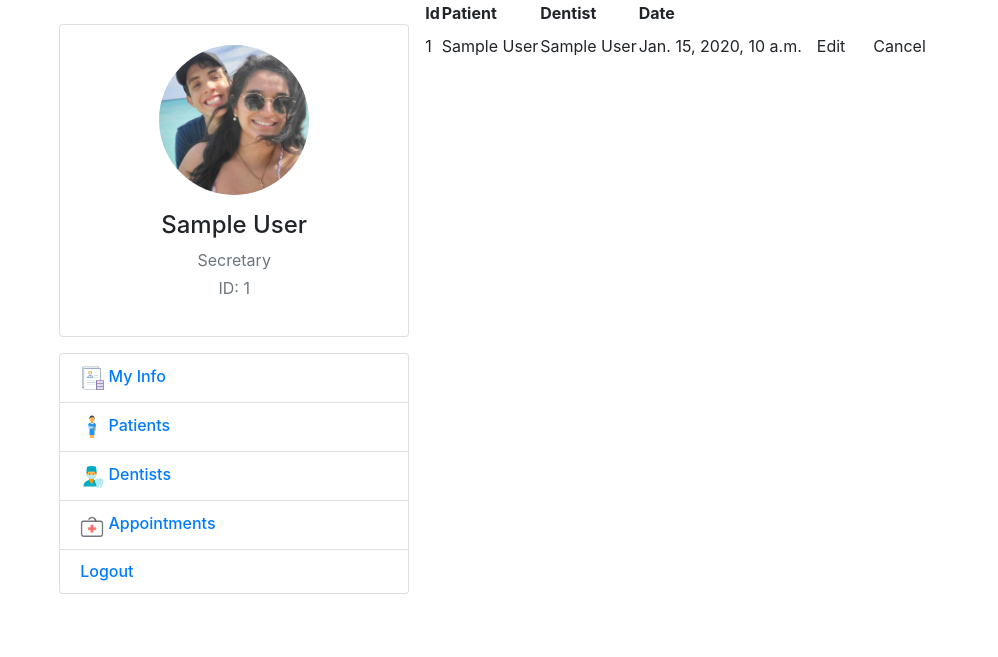
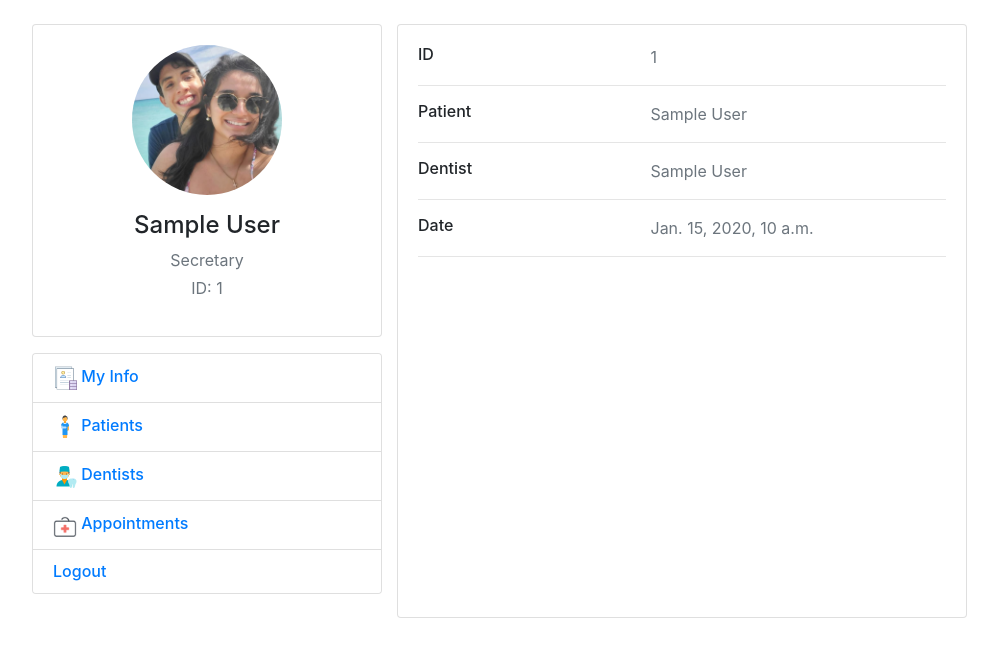
Before and after one commit to cesarlopezt/dental-clinic-appointments, a Django app: page /appointments/1/ in a window 1280 px wide. Shown: the top 657 px of the page, without its empty margins (148-1146 px from the left). Run offline with Django 3.2, Linux system fonts and the light colour scheme; a user stored in the database is signed in; tables that the repository leaves empty hold one stand-in row (values such as "Sample post"); some libraries are stand-ins or nearby versions.

Commit message:
Detalle de paciente y cita

```diff
--- a/appointments/templates/appointments/detail.html
+++ b/appointments/templates/appointments/detail.html
@@ -1,7 +1,48 @@
 {% extends "base.html" %}
 {% block container %}
 
-<div class="content">
+<div class="card mt-4 w-50">
+    <div class="card-body">
+        <div class="row">
+            <div class="col-sm-5">
+                <h6 class="mb-0">ID</h6>
+            </div>
+            <div class="col-sm-7 text-secondary">
+                {{appointment.id}}
+            </div>
+        </div>
+        <hr>
+        <div class="row">
+            <div class="col-sm-5">
+                <h6 class="mb-0">Patient</h6>
+            </div>
+            <div class="col-sm-7 text-secondary">
+                {{appointment.patient}}
+            </div>
+        </div>
+        <hr>
+          <div class="row">
+            <div class="col-sm-5">
+              <h6 class="mb-0">Dentist</h6>
+            </div>
+            <div class="col-sm-5 text-secondary">
+                {{appointment.dentist}}
+            </div>
+    </div>
+    <hr>
+    <div class="row">
+      <div class="col-sm-5">
+        <h6 class="mb-0">Date</h6>
+      </div>
+      <div class="col-sm-7 text-secondary">
+        {{appointment.date}}
+        </div>
+    </div>
+    <hr>
+    </div>
+
+
+<!-- <div class="content">
     <table>
         <tr>
             <th>Id</th>
@@ -19,6 +60,6 @@
             <td><a class="btn" href="delete/">Cancel</a></td>
         </tr>
     </table>
-</div>
+</div> -->
 
 {% endblock %}
```
Also changed, not shown: appointments/templates/appointments/list.html (+33 -3 lines), appointments/templates/patients/detail.html (+93 -2 lines).
